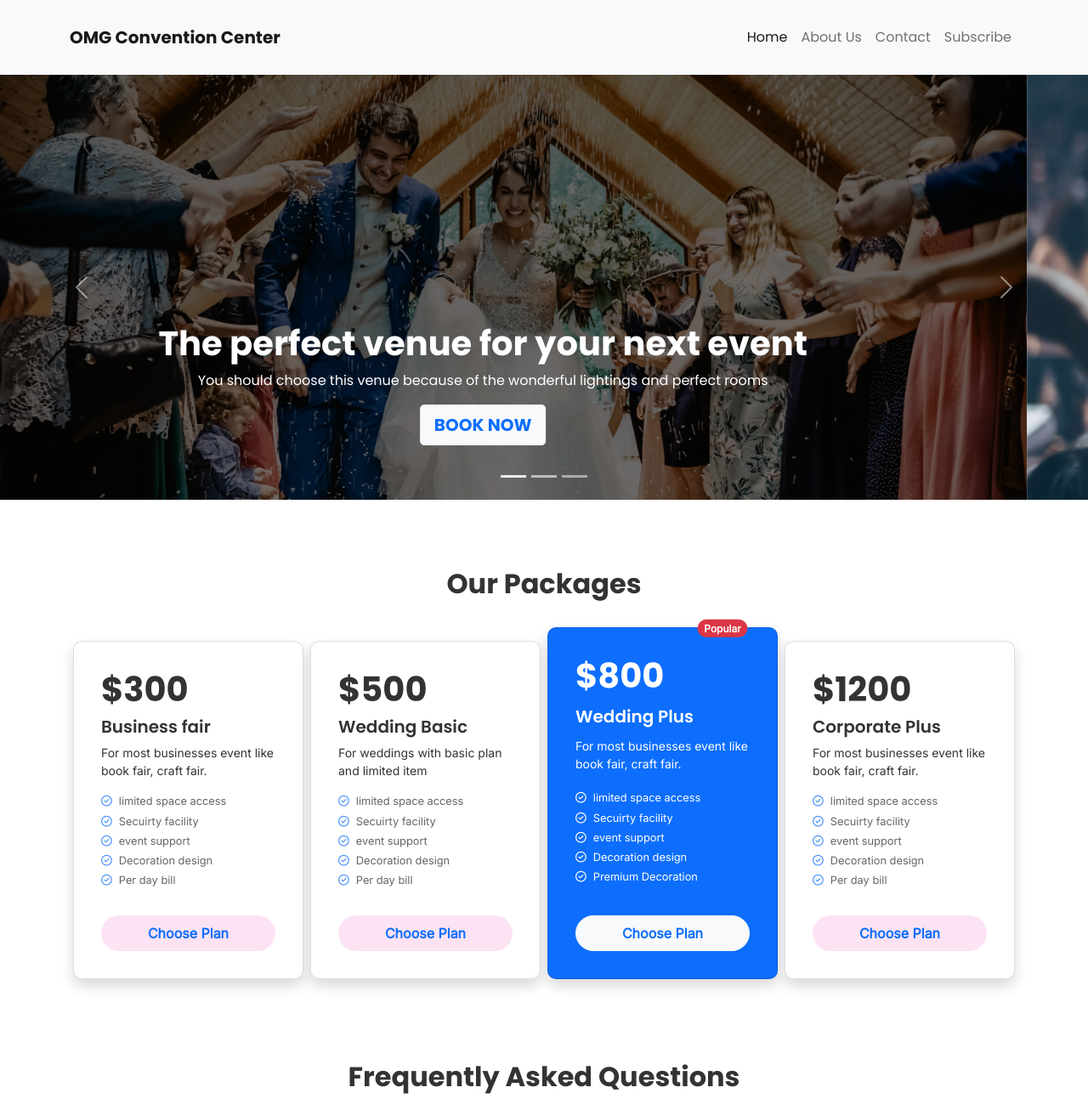
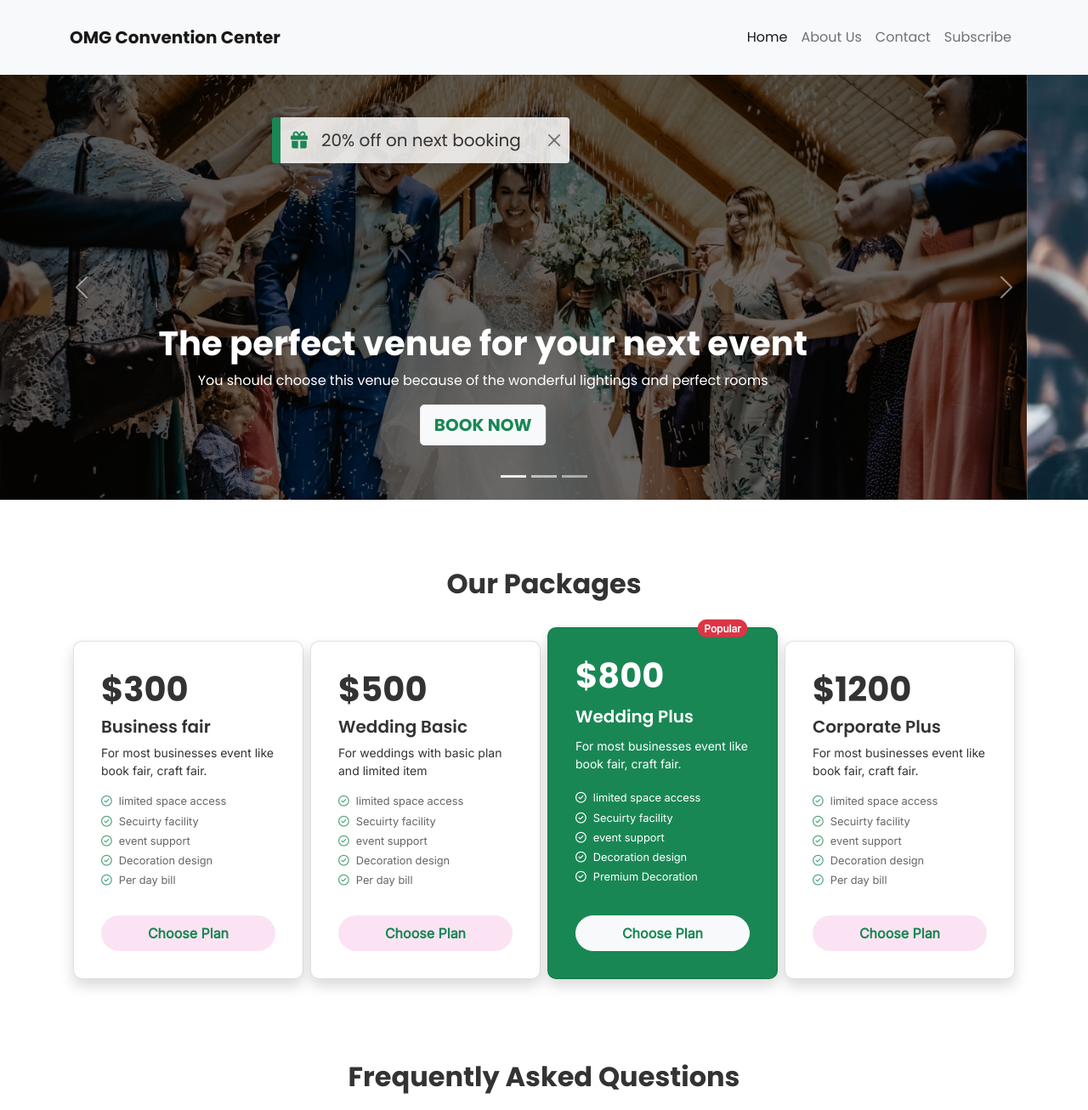
Before and after one commit to learnertariq/convention-center-usukuk, a plain HTML site: page index.html in a window 1280 px wide. Shown: the top 1306 px of the page at 85% size. Drawn offline with nearby package versions, Linux system fonts and the light colour scheme.

Commit message:
change color and add toast

```diff
--- a/index.html
+++ b/index.html
@@ -56,7 +56,38 @@
       <!-- Navbar ends -->
 
       <!-- Hero Slider starts -->
-      <section class="hero-slider mt-0">
+      <section class="hero-slider mt-0 position-relative">
+        <!-- Toast starts -->
+        <div
+          class="
+            toast
+            align-items-center
+            position-absolute
+            top-10
+            start-10 start-md-25
+            border-success toast-border
+          "
+          role="alert"
+          aria-live="assertive"
+          aria-atomic="true"
+          style="z-index: 12"
+        >
+          <div class="d-flex">
+            <div class="toast-body ">
+              <div class="d-flex align-items-center fs-5">
+                <i class="fas fa-gift text-success"></i>
+                <p class="m-0 ms-3">20% off on next booking</p>
+              </div>
+            </div>
+            <button
+              type="button"
+              class="btn-close me-2 m-auto"
+              data-bs-dismiss="toast"
+              aria-label="Close"
+            ></button>
+          </div>
+        </div>
+        <!-- Toast ends -->
         <div class="container-fluid px-0">
           <!-- Carousel starts -->
           <div
@@ -105,7 +136,7 @@
                     href="https://github.com/usukuk"
                     class="
                       btn btn-light btn-lg
-                      text-uppercase text-primary
+                      text-uppercase text-success
                       fw-bold
                     "
                     >Book Now</a
@@ -130,7 +161,7 @@
                     href="https://github.com/usukuk"
                     class="
                       btn btn-light btn-lg
-                      text-uppercase text-primary
+                      text-uppercase text-success
                       fw-bold
                     "
                     >Book Now</a
@@ -155,7 +186,7 @@
                     href="https://github.com/usukuk"
                     class="
                       btn btn-light btn-lg
-                      text-uppercase text-primary
+                      text-uppercase text-success
                       fw-bold
                     "
                     >Book Now</a
@@ -220,23 +251,23 @@
                 </p>
                 <ul class="list-unstyled d-flex flex-column gap-1">
                   <li class="opacity-75 fs-7">
-                    <i class="far fa-check-circle me-2 text-primary"></i>limited
+                    <i class="far fa-check-circle me-2 text-success"></i>limited
                     space access
                   </li>
                   <li class="opacity-75 fs-7">
-                    <i class="far fa-check-circle me-2 text-primary"></i
+                    <i class="far fa-check-circle me-2 text-success"></i
                     >Secuirty facility
                   </li>
                   <li class="opacity-75 fs-7">
-                    <i class="far fa-check-circle me-2 text-primary"></i>event
+                    <i class="far fa-check-circle me-2 text-success"></i>event
                     support
                   </li>
                   <li class="opacity-75 fs-7">
-                    <i class="far fa-check-circle me-2 text-primary"></i
+                    <i class="far fa-check-circle me-2 text-success"></i
                     >Decoration design
                   </li>
                   <li class="opacity-75 fs-7">
-                    <i class="far fa-check-circle me-2 text-primary"></i>Per day
+                    <i class="far fa-check-circle me-2 text-success"></i>Per day
                     bill
                   </li>
                 </ul>
@@ -247,7 +278,7 @@
                     rounded-50
                     w-100
                     btn-lg
-                    text-primary
+                    text-success
                     fw-bold
                     mt-3
                     fs-6
@@ -268,23 +299,23 @@
                 </p>
                 <ul class="list-unstyled d-flex flex-column gap-1">
                   <li class="opacity-75 fs-7">
-                    <i class="far fa-check-circle me-2 text-primary"></i>limited
+                    <i class="far fa-check-circle me-2 text-success"></i>limited
                     space access
                   </li>
                   <li class="opacity-75 fs-7">
-                    <i class="far fa-check-circle me-2 text-primary"></i
+                    <i class="far fa-check-circle me-2 text-success"></i
                     >Secuirty facility
                   </li>
                   <li class="opacity-75 fs-7">
-                    <i class="far fa-check-circle me-2 text-primary"></i>event
+                    <i class="far fa-check-circle me-2 text-success"></i>event
                     support
                   </li>
                   <li class="opacity-75 fs-7">
-                    <i class="far fa-check-circle me-2 text-primary"></i
+                    <i class="far fa-check-circle me-2 text-success"></i
                     >Decoration design
                   </li>
                   <li class="opacity-75 fs-7">
-                    <i class="far fa-check-circle me-2 text-primary"></i>Per day
+                    <i class="far fa-check-circle me-2 text-success"></i>Per day
                     bill
                   </li>
                 </ul>
@@ -295,7 +326,7 @@
                     rounded-50
                     w-100
                     btn-lg
-                    text-primary
+                    text-success
                     fw-bold
                     mt-3
                     fs-6
@@ -315,7 +346,7 @@
                 p-3
                 position-relative
                 card-popular
-                bg-primary
+                bg-success
                 text-white
               "
             >
@@ -366,7 +397,7 @@
                     rounded-50
                     w-100
                     btn-lg
-                    text-primary
+                    text-success
                     fw-bold
                     mt-3
                     fs-6
@@ -387,23 +418,23 @@
                 </p>
                 <ul class="list-unstyled d-flex flex-column gap-1">
                   <li class="opacity-75 fs-7">
-                    <i class="far fa-check-circle me-2 text-primary"></i>limited
+                    <i class="far fa-check-circle me-2 text-success"></i>limited
                     space access
                   </li>
                   <li class="opacity-75 fs-7">
-                    <i class="far fa-check-circle me-2 text-primary"></i
+                    <i class="far fa-check-circle me-2 text-success"></i
                     >Secuirty facility
                   </li>
                   <li class="opacity-75 fs-7">
-                    <i class="far fa-check-circle me-2 text-primary"></i>event
+                    <i class="far fa-check-circle me-2 text-success"></i>event
                     support
                   </li>
                   <li class="opacity-75 fs-7">
-                    <i class="far fa-check-circle me-2 text-primary"></i
+                    <i class="far fa-check-circle me-2 text-success"></i
                     >Decoration design
                   </li>
                   <li class="opacity-75 fs-7">
-                    <i class="far fa-check-circle me-2 text-primary"></i>Per day
+                    <i class="far fa-check-circle me-2 text-success"></i>Per day
                     bill
                   </li>
                 </ul>
@@ -414,7 +445,7 @@
                     rounded-50
                     w-100
                     btn-lg
-                    text-primary
+                    text-success
                     fw-bold
                     mt-3
                     fs-6
@@ -570,14 +601,20 @@
 
       <!-- Contact Section starts -->
       <section class="contact container text-center">
-        <h2 class="h2 fs-2 text-uppercase fw-bold ">
-          START NOW WITH THE BEST YOGA CENTER
+        <h2 class="h2 fs-2 text-uppercase fw-bold">
+          START NOW WITH THE BEST CONVENTION CENTER
         </h2>
-        <p class="fs-5 text-uppercase  opacity-75 fw-600">
-          THE BEST FACILITY
-        </p>
+        <p class="fs-5 text-uppercase opacity-75 fw-600">THE BEST FACILITY</p>
 
-        <div class="d-flex flex-column flex-sm-row justify-content-between gap-5 mt-5">
+        <div
+          class="
+            d-flex
+            flex-column flex-sm-row
+            justify-content-between
+            gap-5
+            mt-5
+          "
+        >
           <div class="col mx-0 d-flex flex-column align-items-center">
             <h3 class="fs-3 fw-bold">Offers & Promotion</h3>
             <p class="fs-5 opacity-75">Get the latest information</p>
@@ -587,9 +624,7 @@
               placeholder="Email"
             />
 
-            <a
-              href="#"
-              class="btn btn-lg btn-warning text-uppercase fw-600 mt-3"
+            <a href="#" class="btn btn-lg btn-danger text-uppercase fw-600 mt-3"
               >Subscribe</a
             >
           </div>
@@ -601,11 +636,13 @@
           </div>
           <div class="col mx-0 d-flex flex-column align-items-center gap-3">
             <h3 class="fs-3 fw-bold">Call us</h3>
-            <p class="fs-5 opacity-75 m-0">Have any Doubts? Need an Appointment?</p>
+            <p class="fs-5 opacity-75 m-0">
+              Have any Doubts? Need an Appointment?
+            </p>
             <a
-            href="tel:01322810867"
-            class=" text-decoration-none fw-bold fs-3 text-success"
-            >01322810867</a
+              href="tel:01322810867"
+              class="text-decoration-none fw-bold fs-3 text-success"
+              >01322810867</a
             >
             <p class="fs-5 opacity-75 fw-bold">(Free of charge)</p>
           </div>
@@ -666,5 +703,14 @@
       src="https://kit.fontawesome.com/1f2f7857fb.js"
       crossorigin="anonymous"
     ></script>
+
+    <!-- Custom Script -->
+    <script>
+      window.onload = (event) => {
+        const toast = document.getElementsByClassName("toast")[0];
+        const bsAlert = new bootstrap.Toast(toast);
+        bsAlert.show();
+      };
+    </script>
   </body>
 </html>
--- a/styles/main.css
+++ b/styles/main.css
@@ -51,11 +51,6 @@ h6 {
   z-index: 999;
 }
 
-.card-popular {
-  height: calc(100% + 1rem);
-  transform: translateY(-1rem);
-}
-
 .card-popular:hover {
 }
 
@@ -66,10 +61,17 @@ h6 {
   font-weight: 600 !important;
 }
 
+.start-10 {
+  left: 10px;
+}
+
+.top-10 {
+  top: 50px;
+}
+
 .end-90 {
   right: 5px;
 }
-
 .object-fit-cover {
   object-fit: cover;
 }
@@ -86,3 +88,18 @@ section {
   margin-top: 5rem !important;
   margin-bottom: 5rem !important;
 }
+
+.toast-border {
+  border-width: 0 0 0 10px !important;
+}
+
+@media only screen and (min-width: 768px) {
+  .card-popular {
+    height: calc(100% + 1rem);
+    transform: translateY(-1rem);
+  }
+
+  .start-md-25 {
+    left: 25% !important;
+  }
+}
```
